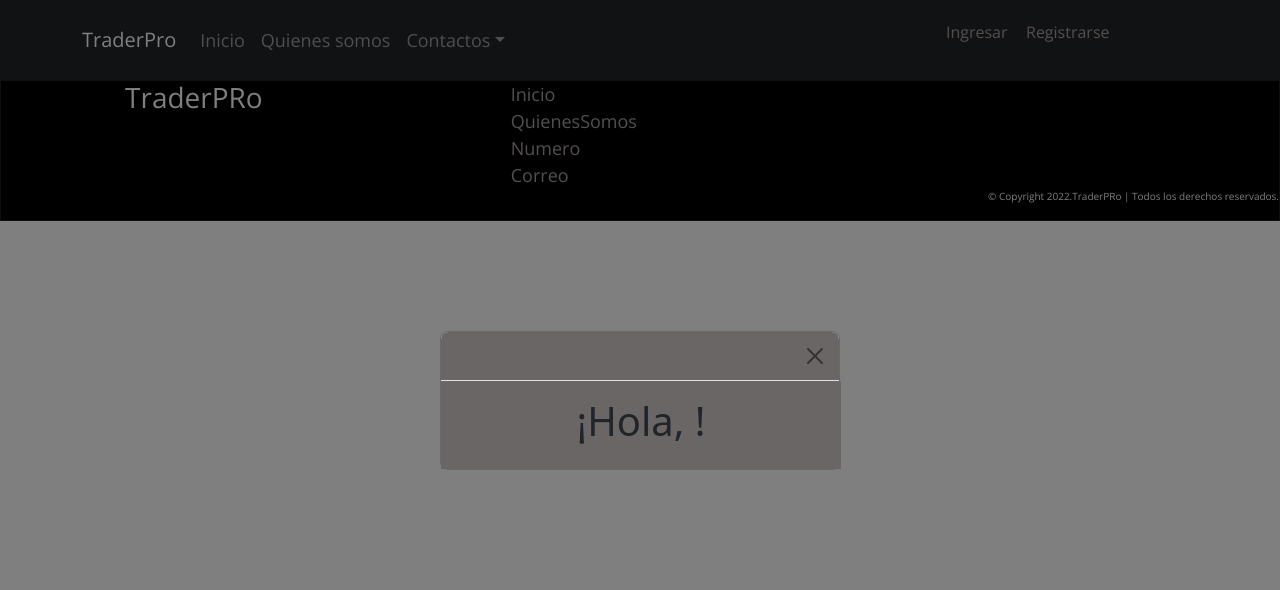
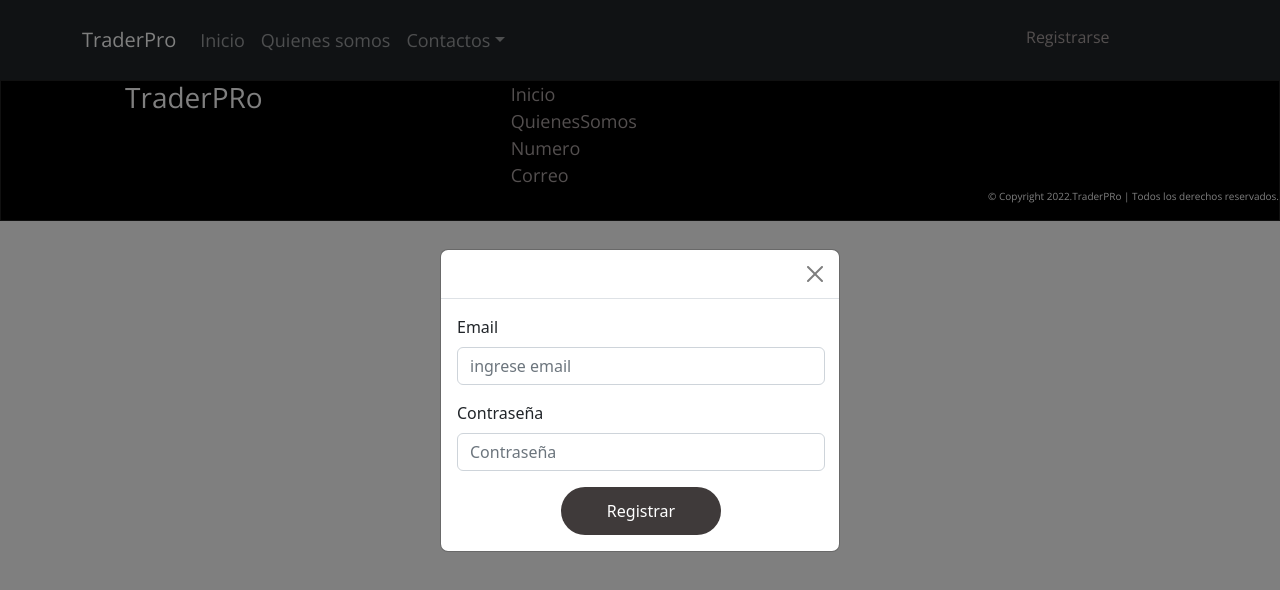
Before and after one commit to Al3xisFernandez/trader-pro-front-end, a React (Create React App) app: page /Login in a window 1280 px wide. Both pictures are taken after a click on the button "Registrarse". Shown: the top 590 px of the page. Built offline with nearby package versions, Linux system fonts and the light colour scheme; some icons are missing.

Commit message:
cambiosRegister

```diff
--- a/src/App.css
+++ b/src/App.css
@@ -352,24 +352,14 @@ footer p {
 
 #modalbody {
   width: 25rem;
-  background-color: rgb(107, 102, 102);
 }
 
 #btnontent {
   width: 25rem;
 }
-#formBasicEmail{
-  background-color: rgb(107, 102, 102);
-}
-#formBasicEmail:hover{
-  border: none;
-}
-#formBasicPassword{
-  background-color: rgb(107, 102, 102);
-}
-.modal-header{
-  background-color: rgb(107, 102, 102);
-}
+
+
+
 
 nav ul {
   color: rgb(3, 3, 3);
@@ -378,8 +368,8 @@ nav ul {
 }
 
 nav li {
-line-height: 45px;
-position: relative;
+  line-height: 25px;
+  position: relative;
 }
 
 nav li ul {
@@ -389,18 +379,17 @@ nav li ul {
 nav a {
   display: block;
   text-decoration: none;
-  color: rgb(155, 142, 142);
+  color: rgb(241, 223, 223);
   left: 1rem;
 }
 
 nav a:hover {
-  color: rgb(207, 197, 197);
+  color: rgb(221, 206, 206);
 }
 
 nav li:hover ul {
   display: block;
-  color: rgb(255, 214, 214);
-
+  color: rgb(221, 206, 206);
 }
 
 nav li ul {
@@ -421,48 +410,23 @@ nav li li {
 nav>ul>li>ul {
   top: 100%;
   right: 0px;
+}
 
+div .dropdown-menu {
+  background-color: rgb(61, 58, 58);
 }
-div .dropdown-menu{
-    background-color: rgb(61, 58, 58);
-  }
-  a.dropdown-item{
-   color: rgb(189, 167, 167);
- }
-   a.dropdown-item:hover{
-    color: rgb(221, 206, 206);
-        background:rgb(61, 58, 58) ;
-   }
+
+a.dropdown-item {
+  color: rgb(241, 223, 223);
+}
+
+a.dropdown-item:hover {
+  color: rgb(221, 206, 206);
+  background: rgb(59, 57, 57);
+}
+
 box-icon {
   fill: white;
   margin-top: .5rem !important;
   border-radius: 9px;
 }
-.titulo-contain{
-  color: grey;
-  font-size: 20px;
-  display: flex;
-  justify-content: center;
-  align-items: center;
-  font-weight: bold;
-}
-.Login-contain{
-  display: flex;
-  flex-direction: column;
-  justify-content: center;
-  align-items: center;
-}
-.Input-error{
-  border: 1px solid red;
-  color: red;
-  background: rosybrown;
-}
-.label-error{
-
-}
-.label-alert{
-
-}
-.submit-button{
-
-}
--- a/src/Componentes/login/Login.js
+++ b/src/Componentes/login/Login.js
@@ -1,157 +1,65 @@
-// import { React, useState } from "react";
-// import Button from "react-bootstrap/Button";
-// import Form from "react-bootstrap/Form";
-// import { Api } from "../../servicio/api";
+import { React, useState } from "react";
+import Button from "react-bootstrap/Button";
+import Form from "react-bootstrap/Form";
+import { Api } from "../../servicio/api";
 
-// const Login = () => {
-//   const [formValues, setFormValues] = useState({
-//     email: "",
-//     password: "",
-//   });
-//   const handleChange = (event) => {
-//     setFormValues({
-//       ...formValues,
-//       [event.target.name]: event.target.value,
-//     });
-//   };
-//   const handleSubmit = (event) => {
-//     event.preventDefault();
-//     const ingreso = () => {
-//       Api(formValues)
-//         .then(() => {
-//           console.log("registrado");
-//         })
-//         .catch((error) => alert("error al registrar"));
-//     };
-//     ingreso();
-//   };
-//   return (
-//     <Form onSubmit={handleSubmit}>
-//       <Form.Group className="mb-3" controlId="formBasicEmail">
-//         <Form.Label>Email</Form.Label>
-//         <Form.Control
-//           type="email"
-//           placeholder="ingrese email"
-//           name="email"
-//           value={formValues.email}
-//           onChange={handleChange}
-//           required
-//           />
-//         <Form.Text className="text-muted"></Form.Text>
-//       </Form.Group>
+const Login = () => {
+  const [formValues, setFormValues] = useState({
+    email: "",
+    password: "",
+  });
+  const handleChange = (event) => {
+    setFormValues({
+      ...formValues,
+      [event.target.name]: event.target.value,
+    });
+  };
+  const handleSubmit = (event) => {
+    event.preventDefault();
+    const ingreso = () => {
+      Api(formValues)
+        .then(() => {
+          console.log("registrado");
+        })
+        .catch((error) => alert("error al registrar"));
+    };
+    ingreso();
+  };
+  return (
+    <Form onSubmit={handleSubmit}>
+      <Form.Group className="mb-3" controlId="formBasicEmail">
+        <Form.Label>Email</Form.Label>
+        <Form.Control
+          type="email"
+          placeholder="ingrese email"
+          name="email"
+          value={formValues.email}
+          onChange={handleChange}
+          required
+          />
+        <Form.Text className="text-muted"></Form.Text>
+      </Form.Group>
 
-//       <Form.Group className="mb-3" controlId="formBasicPassword">
-//         <Form.Label>Contraseña</Form.Label>
-//         <Form.Control
-//           type="password"
-//           placeholder="Contraseña"
-//           name="password"
-//           value={formValues.password}
-//           onChange={handleChange}
-//           required
-//           />
-//       </Form.Group>
-//       <Form.Group className="mb-3" controlId="formBasicCheckbox">
-//       </Form.Group>
-//       <div id="btnregistro" >
-//       <Button variant="primary" type="submit">
-//         Registrar
-//       </Button>
-//       </div>
-//       </Form>
-//   )
-// };
+      <Form.Group className="mb-3" controlId="formBasicPassword">
+        <Form.Label>Contraseña</Form.Label>
+        <Form.Control
+          type="password"
+          placeholder="Contraseña"
+          name="password"
+          value={formValues.password}
+          onChange={handleChange}
+          required
+          />
+      </Form.Group>
+      <Form.Group className="mb-3" controlId="formBasicCheckbox">
+      </Form.Group>
+      <div id="btnregistro" >
+      <Button variant="primary" type="submit">
+        Registrar
+      </Button>
+      </div>
+      </Form>
+  )
+};
 
-// export default Login;
-
-import React, { useState } from "react";
-import Titulo from "./titulo";
-import Label from "./label";
-import Input from "./input";
-const Login = () => {
-  const [user, setUser] = useState("");
-  const [password, setPassword] = useState("");
-  const [passwordError, setPasswordError] = useState(false);
-  const [isLogin, setIsLogin] = useState(false);
-  const [ hasError, setHasError ] = useState(false);
-
-
-  function handleChange(name, value) {
-    if (name === "usuario") {
-      setUser(value);
-    } else {
-      if (value.lenght < 6) {
-        setPasswordError(true);
-      } else {
-        setPasswordError(false);
-        setPassword(value);
-      }
-    }
-  }
-
-  function control(param) {
-    if (param.user < 0 && param.password > 0) {
-      if (param.user === "hola" && param.password === "123456") {
-        const { user, password } = param;
-        let ac = { user, password };
-        let account = JSON.stringify(ac);
-        localStorage.setItem("account", account);
-        setIsLogin(true);
-      } else {
-        setIsLogin(false);
-        setHasError(true);
-      }
-    } else {
-      setIsLogin(false);
-      setHasError(true);
-    }
-  }
-  function handleSubmit() {
-    let account = { user, password };
-    if (account) {
-      control(account);
-    }
-  }
-  return (
-    <div className="Login-contain">
-      { !isLogin ?
-      <h1>¡Hola, {user}!</h1>
-      :
-      <div className="Login-contenido">
-        <Titulo text="Title" />
-        {hasError &&
-        <label className="label-alert">su contraseña o usuario es incorrecta</label>}
-
-        <Label text="Usuario" />
-        <Input
-          attribute={{
-            id: "usuario",
-            name: "usuario",
-            type: "text",
-            placeholder: "Ingrese email",
-          }}
-          handleChange={handleChange}
-        />
-        <Label text="Contraseña" />
-        <Input
-          attribute={{
-            id: "contraseña",
-            name: "contraseña",
-            type: "password",
-            placeholder: "Ingrese contraseña",
-          }}
-          handleChange={handleChange}
-          param={passwordError}
-        />
-        { passwordError &&
-          <label className="label-error"> Contraseña invalida</label>
-        }
-        <div className="Button-contenido">
-          <button onClick={handleSubmit} className="submit-button">Ingresar</button>
-        </div>
-      </div>
-      }
-    </div>
-  );
-};
 export default Login;
--- a/src/Componentes/login/input.js
+++ /dev/null
@@ -1,17 +0,0 @@
-import React from "react";
-
-const Input = ({attribute, handleChange, param}) => {
-     return(
-        <div>
-            <input
-            id={attribute.id}
-            name={attribute.name}
-            placeholder={attribute.placeholder}
-            type={attribute.type}
-            onChange={(e) => handleChange(e.target.name, e.target.value)}
-            className={ param ? 'Input-error': "reg-style"}
-            />
-        </div>
-     )
-};
-export default Input;
--- a/src/Componentes/login/label.js
+++ /dev/null
@@ -1,10 +0,0 @@
-import React from "react";
-
-const Label = ({text}) => {
-     return(
-        <div>
-            <Label> {text} </Label>
-        </div>
-     )
-};
-export default Label;
--- a/src/Componentes/login/titulo.js
+++ /dev/null
@@ -1,10 +0,0 @@
-import React from "react";
-
-const Titulo = ({text}) => {
-    return(
-        <div className="titulo-contain">
-           <label className="titulo-label"> {text} </label>
-        </div>
-     )
-};
-export default Titulo;
--- a/src/Componentes/modal/ModalInicioSesion.js
+++ /dev/null
@@ -1,37 +0,0 @@
-import React from 'react';
-import Button from 'react-bootstrap/Button';
-import Modal from 'react-bootstrap/Modal';
-import InicioSesion from '../../inicioSesion/InicioSesion';
-export function MyModal(props) {
-  return (
-    <Modal
-      {...props}
-      id="btnontent"
-      size="lg"
-      aria-labelledby="contained-modal-title-vcenter"
-      centered
-    >
-      <Modal.Header closeButton>
-      </Modal.Header>
-      <Modal.Body id='modalbody'>
-       <InicioSesion />
-      </Modal.Body>
-
-    </Modal>
-  );
-}
-export function App1() {
-  const [modalShow, setModalShow] = React.useState(false);
-
-  return (
-    <>
-       <Button id="btnreg" variant="primary" onClick={() => setModalShow(true)}>
-        Ingresar
-      </Button>
-      <MyModal
-        show={modalShow}
-        onHide={() => setModalShow(false)}
-      />
-    </>
-  );
-}
--- a/src/Componentes/navbar/Navb.js
+++ b/src/Componentes/navbar/Navb.js
@@ -3,7 +3,6 @@ import Nav from "react-bootstrap/Nav";
 import Navbar from "react-bootstrap/Navbar";
 import NavDropdown from "react-bootstrap/NavDropdown";
 import { MyVerticallyCenteredModal, Appr } from "../modal/Modal";
-import { App1, MyModal } from "../modal/ModalInicioSesion";
 import Perfil from "../perfiles/Perfil";
 function Navb() {
   return (
@@ -36,8 +35,6 @@ function Navb() {
             </NavDropdown>
           </Nav>
           <Nav>
-            <MyModal />
-            <App1 />
             <Appr /> <MyVerticallyCenteredModal />
             <Perfil />
           </Nav>
--- a/src/Componentes/perfiles/Perfil.js
+++ b/src/Componentes/perfiles/Perfil.js
@@ -1,6 +1,7 @@
 function Perfil() {
   return (
-    <nav>
+    <div className="navProfile">
+     <nav>
       <ul>
         <li>
           <box-icon name="user-circle">
@@ -8,18 +9,19 @@ function Perfil() {
           </box-icon>
           <ul>
             <li>
-              <a href="#"></a>Centro de tareas
+              <a href="#">Centro de tareas</a>
             </li>
             <li>
-              <a href="#"></a>Programas de referidos
+              <a href="#">Programas de referidos</a>
             </li>
             <li>
-              <a href="#"></a>Configuraciones
+              <a href="#">Configuraciones</a>
             </li>
           </ul>
         </li>
       </ul>
     </nav>
+    </div>
   );
 }
 
```
